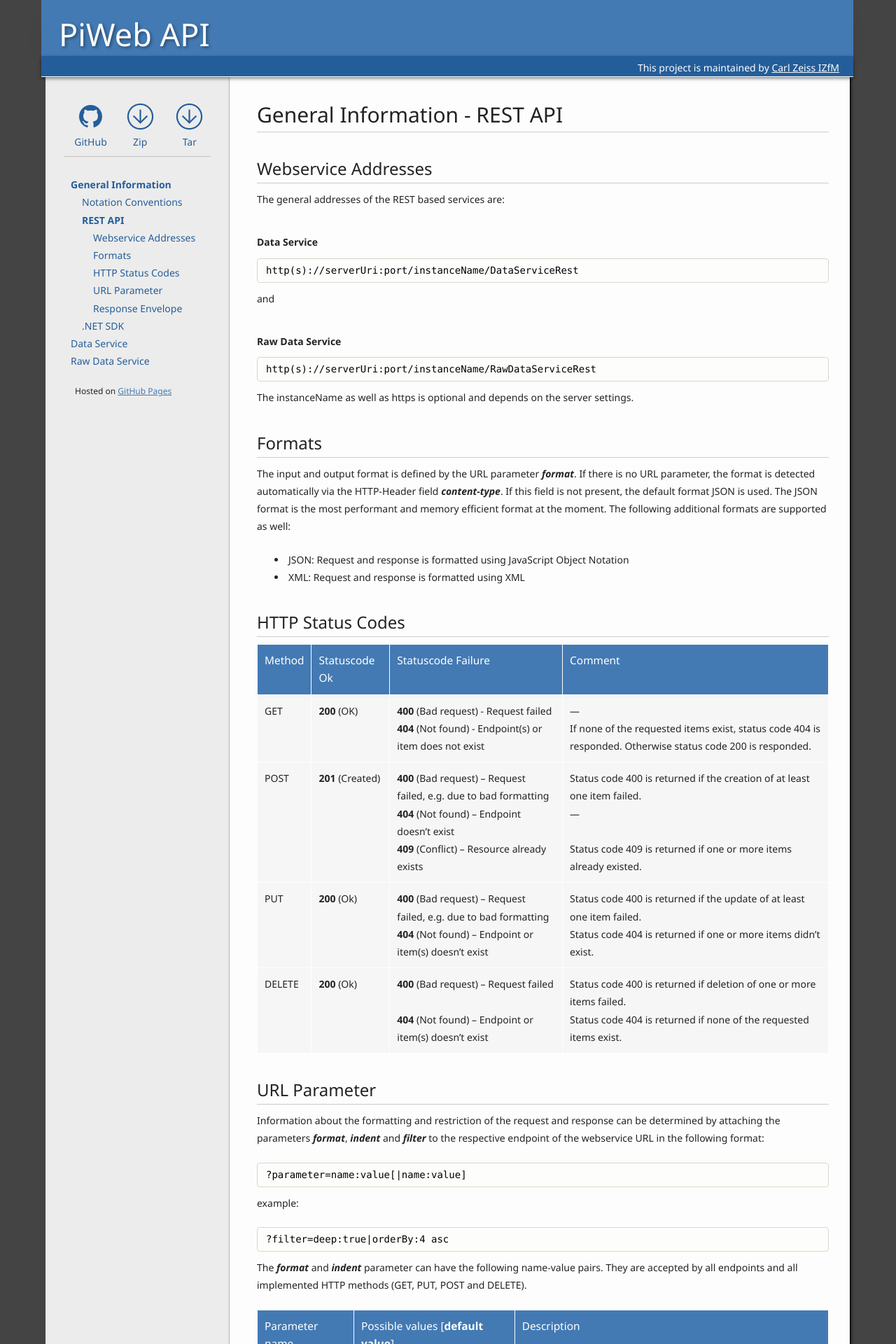
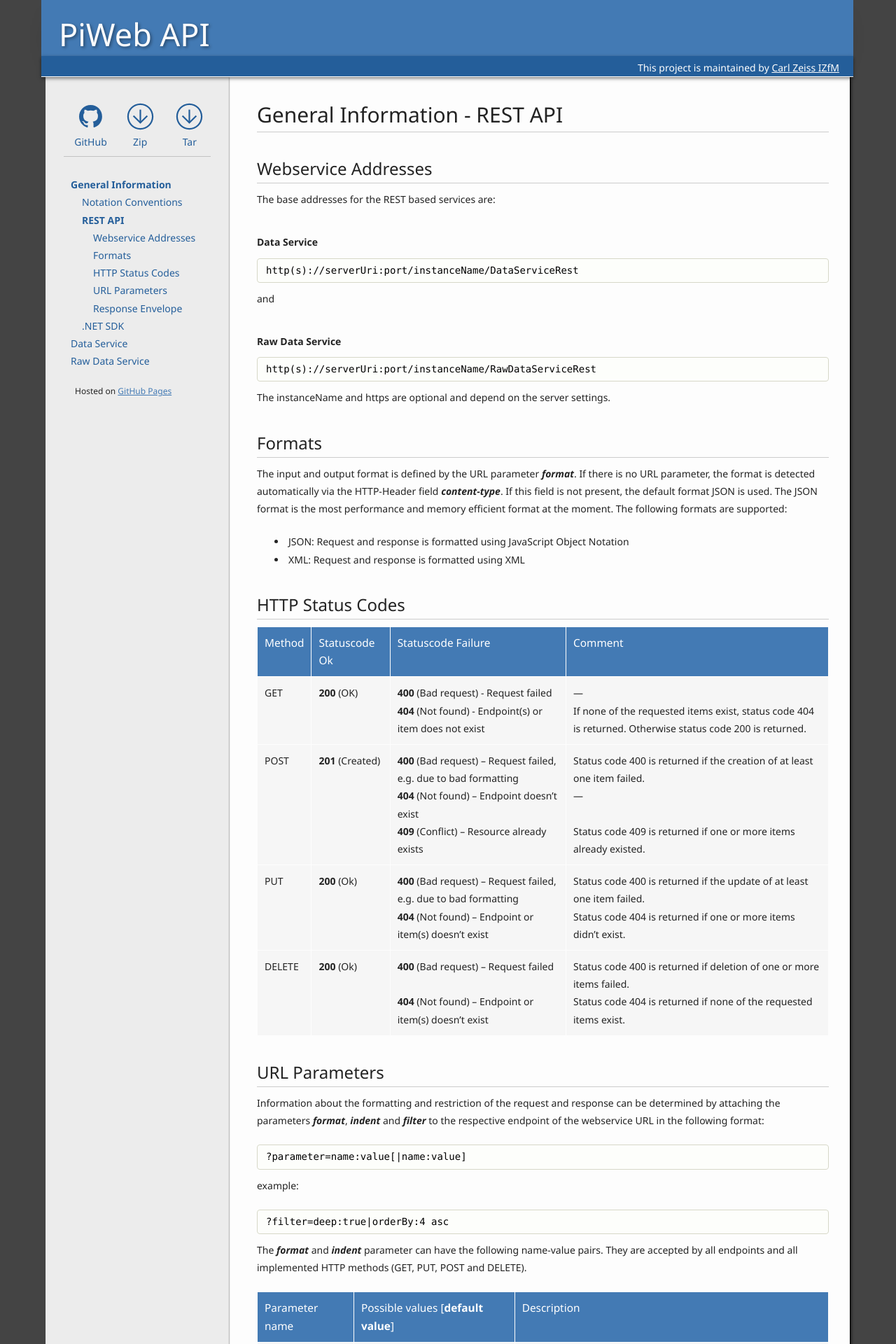
Before and after one commit to ZEISS-PiWeb/PiWeb-Api, a Jekyll site: the page built from _pages/011-restApi.md, in a window 1280 px wide. Shown: the top 1920 px of the page at 70% size. Built offline with Jekyll 4.4.1, drawn with Linux system fonts in a browser that asks for light colours; some of the changed text lies outside the part shown.

Commit message:
proof read rest api section

````diff
--- a/_pages/011-restApi.md
+++ b/_pages/011-restApi.md
@@ -9,13 +9,13 @@
   addresses: Webservice Addresses
   formats: Formats
   codes: HTTP Status Codes
-  parameter: URL Parameter
+  parameter: URL Parameters
   envelope: Response Envelope
 ---
 
 ##{{page.sections['addresses']}}
 
-The general addresses of the REST based services are:
+The base addresses for the REST based services are:
 
 ####Data Service
 
@@ -31,11 +31,11 @@
 http(s)://serverUri:port/instanceName/RawDataServiceRest
 {% endhighlight %}
 
-The instanceName as well as https is optional and depends on the server settings.
+The instanceName and https are optional and depend on the server settings.
 
 ##{{page.sections['formats']}}
 
-The input and output format is defined by the URL parameter _**format**_. If there is no URL parameter, the format is detected automatically via the HTTP-Header field _**content-type**_. If this field is not present, the default format JSON is used. The JSON format is the most performant and memory efficient format at the moment. The following additional formats are supported as well:
+The input and output format is defined by the URL parameter _**format**_. If there is no URL parameter, the format is detected automatically via the HTTP-Header field _**content-type**_. If this field is not present, the default format JSON is used. The JSON format is the most performance and memory efficient format at the moment. The following formats are supported:
 
 - JSON: Request and response is formatted using JavaScript Object Notation
 - XML: Request and response is formatted using XML
@@ -44,7 +44,7 @@
 
 Method        | Statuscode Ok        | Statuscode Failure                                       | Comment
 ------------- | :------------------- | -------------------------------------------------------- | -------
-GET           | **200** (OK)         | **400** (Bad request) - Request failed <br> **404** (Not found) - Endpoint(s) or item does not exist | --- <br> If none of the requested items exist, status code 404 is responded. Otherwise status code 200 is responded.
+GET           | **200** (OK)         | **400** (Bad request) - Request failed <br> **404** (Not found) - Endpoint(s) or item does not exist | --- <br> If none of the requested items exist, status code 404 is returned. Otherwise status code 200 is returned.
 POST           | **201** (Created)    | **400** (Bad request) – Request failed, e.g. due to bad formatting <br> **404** (Not found) – Endpoint doesn't exist <br> **409** (Conflict) – Resource already exists | Status code 400 is returned if the creation of at least one item failed. <br> --- <br><br> Status code 409 is returned if one or more items already existed.
 PUT          | **200** (Ok)         | **400** (Bad request) –  Request failed, e.g. due to bad formatting <br> **404** (Not found) – Endpoint or item(s) doesn't exist | Status code 400 is returned if the update of at least one item failed. <br> Status code 404 is returned if one or more items didn't exist.
 DELETE        | **200** (Ok) | **400** (Bad request) – Request failed <br><br> **404** (Not found) – Endpoint or item(s) doesn't exist | Status code 400 is returned if deletion of one or more items failed. <br> Status code 404 is returned if none of the requested items exist.
@@ -72,7 +72,7 @@
 
 The _**filter**_ parameter can have the following name-value pairs. Lists of Ids or UUIDs need to be surrounded by “{“ and “}”, the values within the list are separated by “,”.
 
-###Inspection Plan
+###Inspection Plan Parameters
 
 Parameter name      | Possible values [**default value**] | Description  <br> ```Example``` | Accepted by endpoint | Accepted by HTTP methods
 --------------------|-----------------|-------------|----------------------|--------------------------
@@ -81,7 +81,7 @@
 partAttributes      | IDs of the attributes | Restricts the query to the attributes that should be returned for parts. <br><br>Example:<br>```partAttributes:{1001,1008}``` | parts | GET
 characteristicAttributes | IDs of the attributes | Restricts the query to the attributes that should be returned for characteristics. <br><br>Example:<br>```characteristicAttributes:{2001,2101}``` | characteristics | GET
 
-###Measurements and Measured Values
+###Measurement and Measured Value Parameters
 
 Parameter name      | Possible values [**default value**] | Description <br> ```Example```| Accepted by endpoint | Accepted by HTTP methods
 --------------------|-----------------|-------------|----------------------|--------------------------
@@ -93,14 +93,14 @@
 requestedValueAttributes | IDs of the attributes |List of attributes that should be returned for values. <br> ```requestedValueAttributes:{1,8}```| values | GET
 characteristicsUuidList | Uuids of the characteristics | Restricts the query to the characteristics for which values should be returned or deleted. <br> ```characteristicsUuidList:{525d15c6-dc70-4ab4-bd3c-8ab2b5780e6b, 8faae7a0-d1e1-4ee2-b3a5-d4526f6ba822}``` | values | GET, DELETE
 
-###Raw Data
+###Raw Data Parameters
 
 Parameter name      | Possible values | Description <br> ```Example```| Accepted by endpoint | Accepted by HTTP methods
 --------------------|-----------------|-------------|----------------------|--------------------------
 uuids               | Uuids of the entities | Restricts the query to the entities identified by the given uuids. <br> {{site.images['warning']}} Entites of type 'Value' are identified by a compound key, which consists of the uuid of the measurement, '&#124;' and the characteristics uuid <br> <code>uuids:{652ae7a0-d1e1-4ee2-b3a5-d4526f6ba822&#124; 78bd15c6-dc70-4ab4-bd3c-8ab2b5780b52}</code>| rawData | GET
 
 ##Response envelope
-Every response, excluding streamed data responses, consists of an response envelope which includes meta data and the data responded from the webservice. A typical response envelope looks as follows:
+Every response, excluding streamed data responses, consists of a response envelope which includes meta data and the data returned by the webservice. A typical response envelope looks as follows:
 
 {% highlight json %}
 {
````
Also changed, not shown: other parts of _pages/011-restApi.md (+1 -1 lines).
